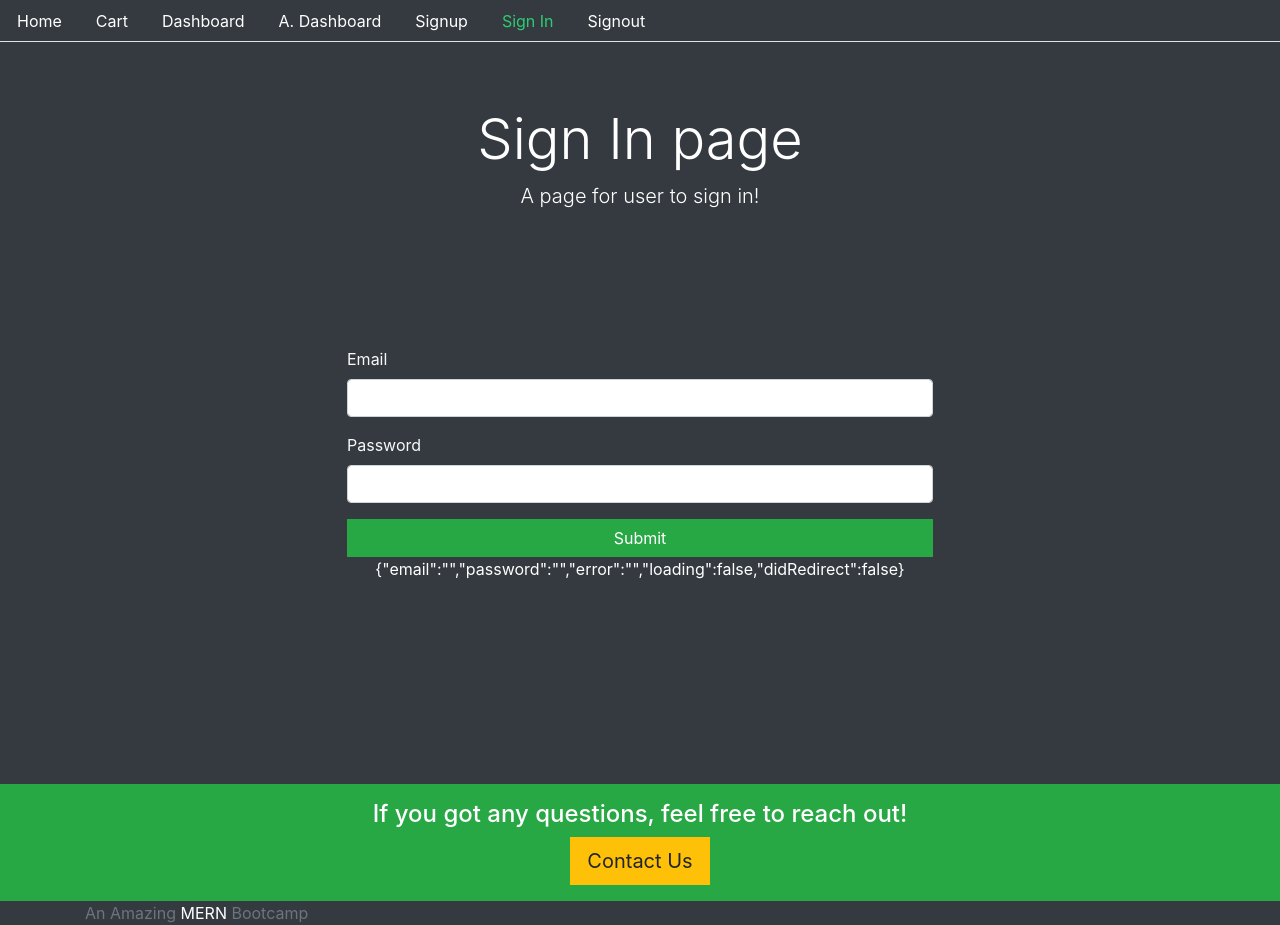
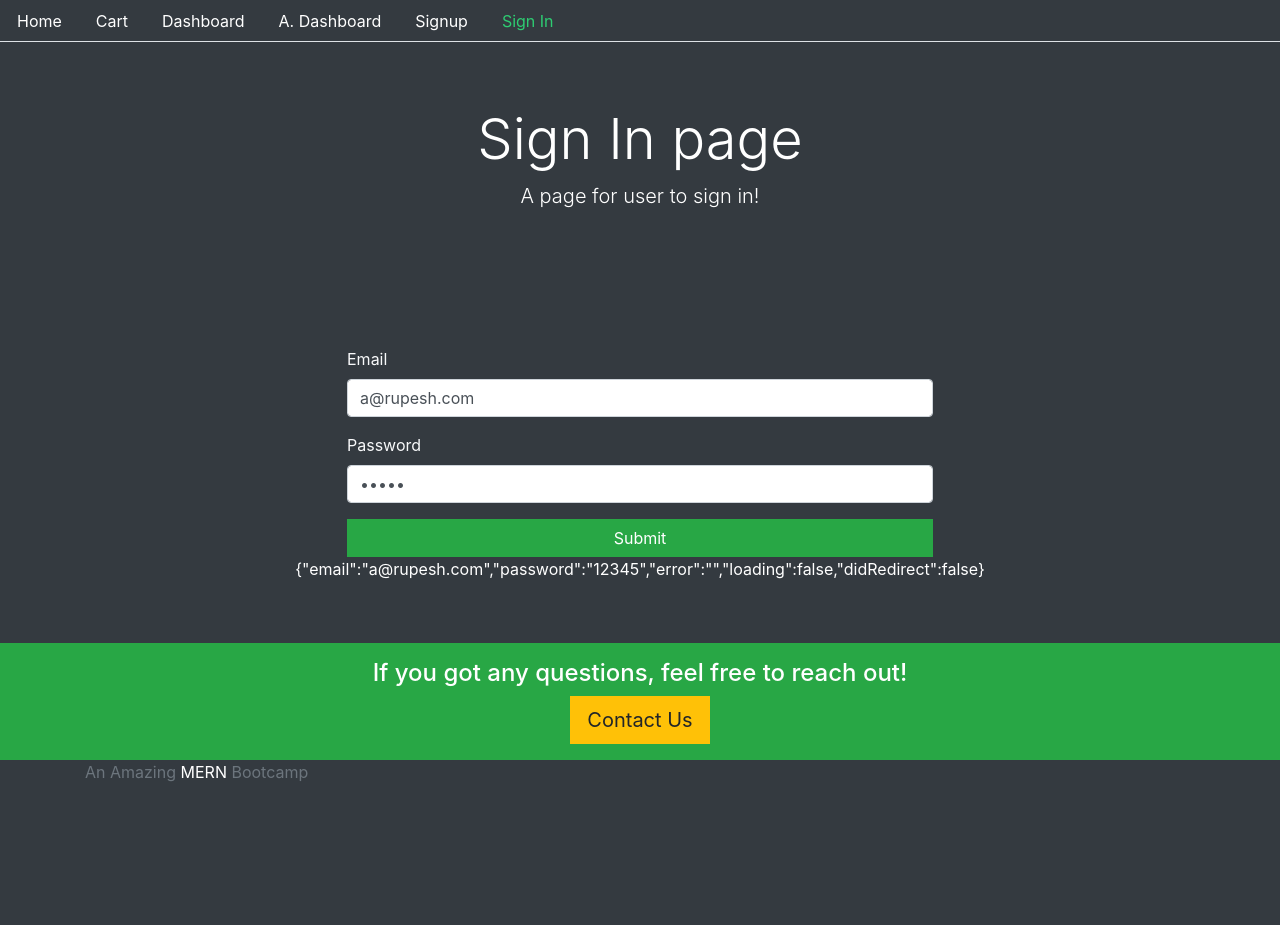
Before and after one commit to rupesh1310/mernbootcamp, a React (Create React App) app in the folder projfrontend/: page /signin in a window 1280 px wide. After the commit the page ends 800 px from the top, so only its background shows below. Built offline with nearby package versions, Linux system fonts and the light colour scheme; no server answers.

Commit message:
:art: :zap: conditional rendering for signout

```diff
--- a/projfrontend/src/core/Menu.js
+++ b/projfrontend/src/core/Menu.js
@@ -1,5 +1,6 @@
 import React from "react";
 import { Link, withRouter } from "react-router-dom";
+import { signout, isAutheticated } from "../auth/helper";
 
 const currentTab = (history, path) => {
   if (history.location.pathname === path) {
@@ -62,15 +63,20 @@ const Menu = ({ history }) => (
           Sign In
         </Link>
       </li>
-      <li className="nav-item">
-        <Link
-          style={currentTab(history, "/signout")}
-          className="nav-link"
-          to="/signout"
-        >
-          Signout
-        </Link>
-      </li>
+      {isAutheticated() && (
+        <li className="nav-item">
+          <span
+            className="nav-link text-warning"
+            onClick={() => {
+              signout(() => {
+                history.push("/");
+              });
+            }}
+          >
+            Signout
+          </span>
+        </li>
+      )}
     </ul>
   </div>
 );
--- a/projfrontend/src/styles.css
+++ b/projfrontend/src/styles.css
@@ -1,4 +1,4 @@
-/* my css */
+/* my css
 
 .btn,
 .jumbotron,
@@ -19,9 +19,9 @@ footer {
   bottom: 0px;
   right: 0px;
   left: 0px;
-}
+} */
 
-/* .btn,
+.btn,
 .jumbotron,
 .nav :hover {
   border-radius: 0px;
@@ -36,4 +36,4 @@ footer {
   bottom: 0px;
   right: 0px;
   left: 0px;
-} */
+}
--- a/projfrontend/src/user/Signin.js
+++ b/projfrontend/src/user/Signin.js
@@ -6,8 +6,8 @@ import { signin, authenticate, isAutheticated } from "../auth/helper";
 
 const Signin = () => {
   const [values, setValues] = useState({
-    email: "",
-    password: "",
+    email: "a@rupesh.com",
+    password: "12345",
     error: "",
     loading: false,
     didRedirect: false,
```
